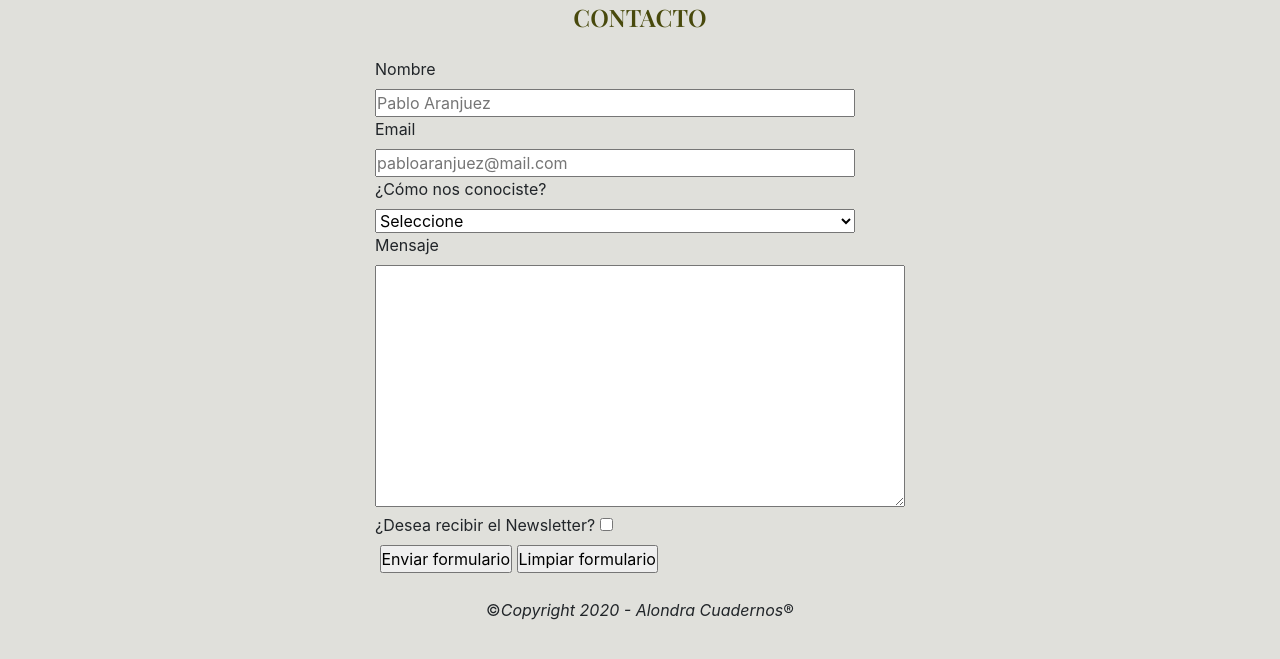
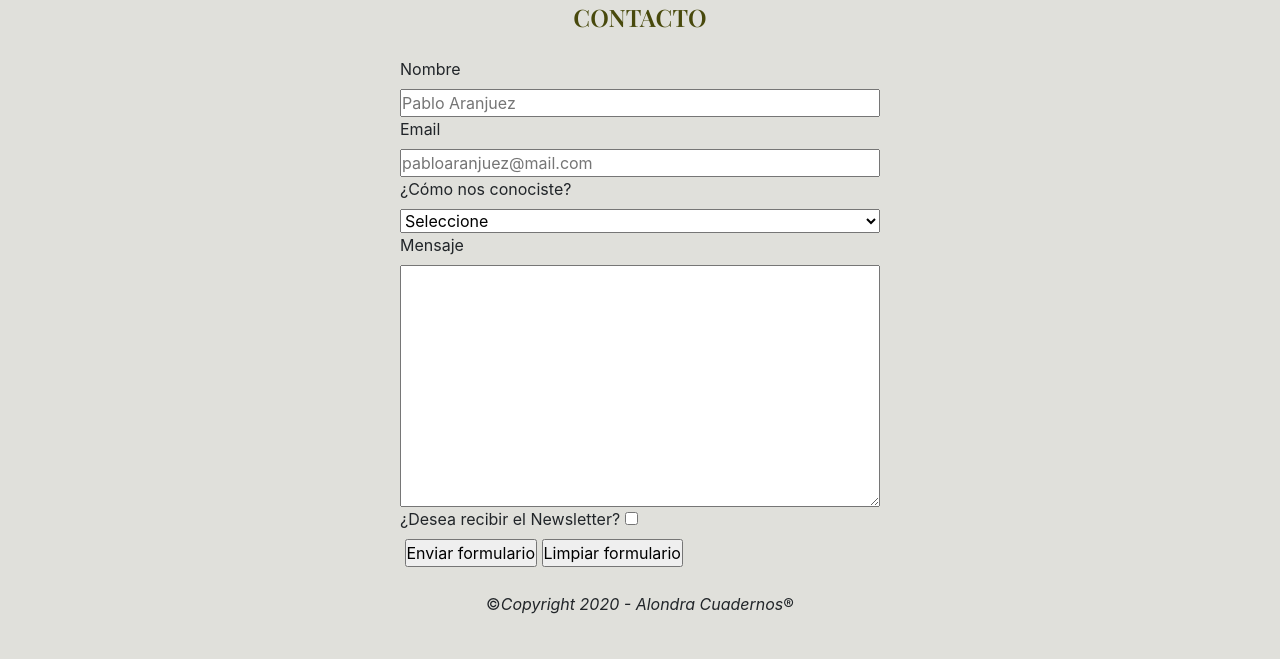
Before and after one commit to WallyVL/clase15, a website: page contacto/contacto.html in a window 1280 px wide. Shown: the part 127-786 px from the top of the page. Drawn offline with nearby package versions, Linux system fonts and the light colour scheme.

Commit message:
Update styles.css

```diff
--- a/css/styles.css
+++ b/css/styles.css
@@ -241,6 +241,12 @@ h1 {
   width: 480px;
   }
 
+  #textarea_input {
+    display:flex;
+
+    width: 480px;
+    }
+
   /*main {
     width:990px;
     position: relative;
```
